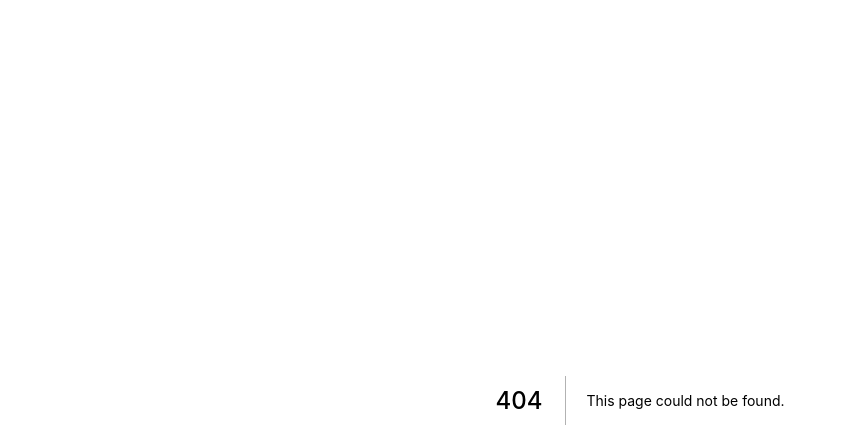
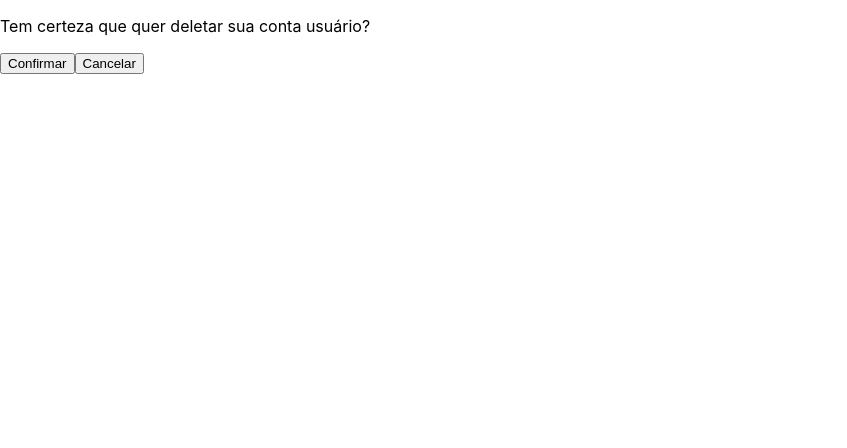
Before and after one commit to Victor-Edward/User-Web-Register, a Next.js app in the folder user-register-front/: page /confirm_delete in a window 1280 px wide. Before the commit this address had no page. Shown: the top 448 px of the page, without its empty margins (0-847 px from the left). Built offline with nearby package versions, Linux system fonts and the light colour scheme.

Commit message:
feat: Created the component and the page for delete the user

```diff
--- /dev/null
+++ b/user-register-front/components/delete_user/index.tsx
@@ -0,0 +1,13 @@
+
+
+const DeleteUser = () => {
+    return(
+        <div>
+            <p>Tem certeza que quer deletar sua conta usuário?</p>
+            <button>Confirmar</button>
+            <button>Cancelar</button>
+        </div>
+    )
+}
+
+export default DeleteUser
--- /dev/null
+++ b/user-register-front/pages/confirm_delete/index.tsx
@@ -0,0 +1,8 @@
+import DeleteUser from "../../components/delete_user"
+
+
+const DeleteUserPage = () => {
+    return <DeleteUser />
+}
+
+export default DeleteUserPage
```
